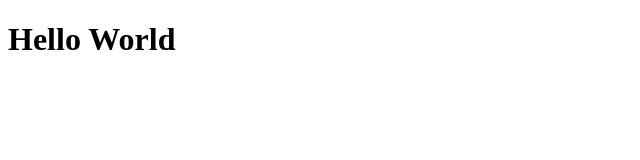
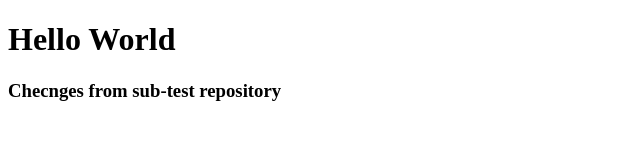
Before and after one commit to amblesuraj/test, a plain HTML site: page index.html in a window 1280 px wide. Shown: the whole page, without its empty margins (0-640 px from the left). Drawn offline with Linux system fonts and the light colour scheme.

Commit message:
index file changed and sub-test file added

```diff
--- a/index.html
+++ b/index.html
@@ -11,6 +11,9 @@
 <body>
 
     <h1>Hello World</h1>
+
+
+    <h3> Checnges from sub-test repository</h3>
 </body>
 
 </html>
```
